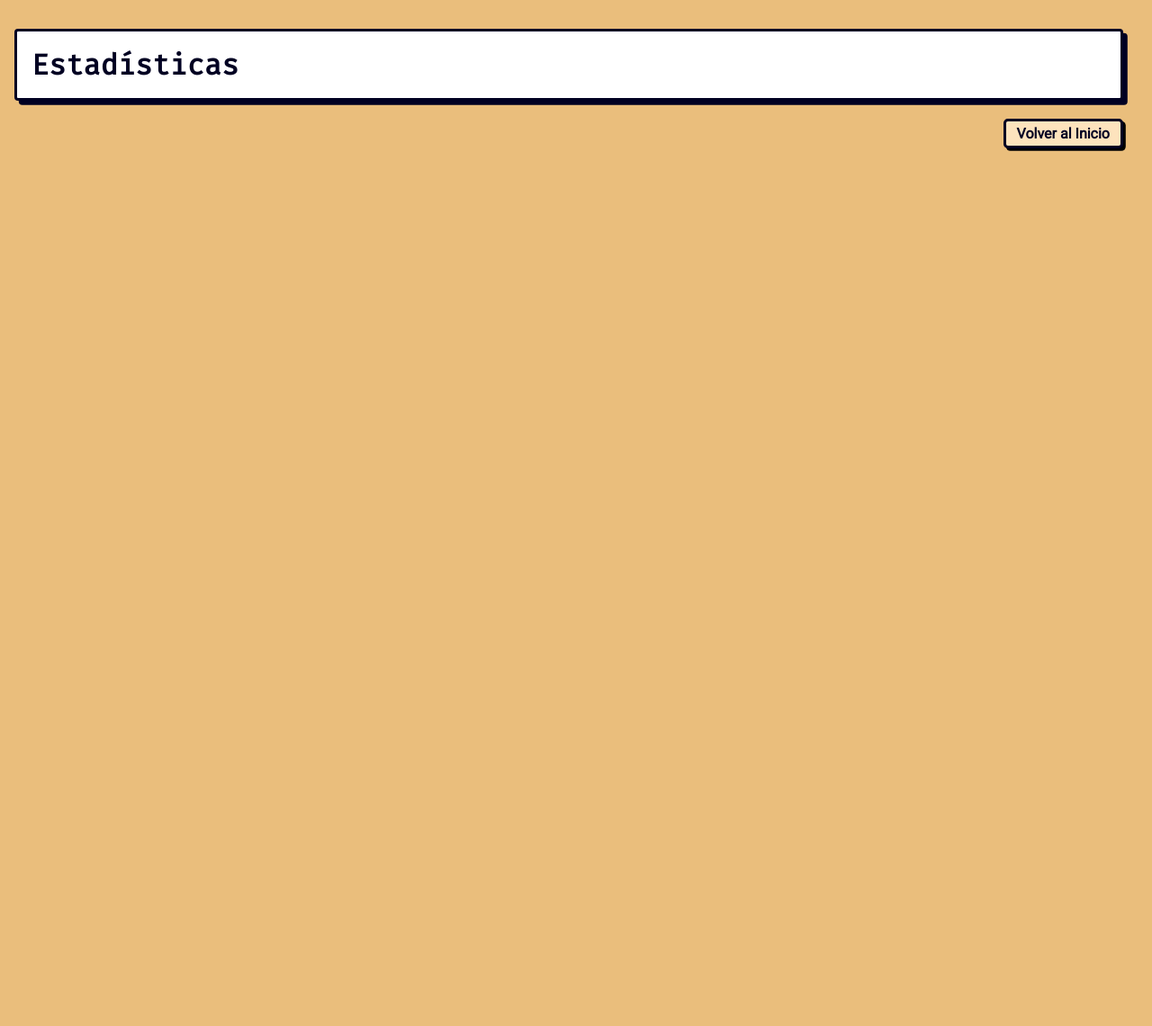
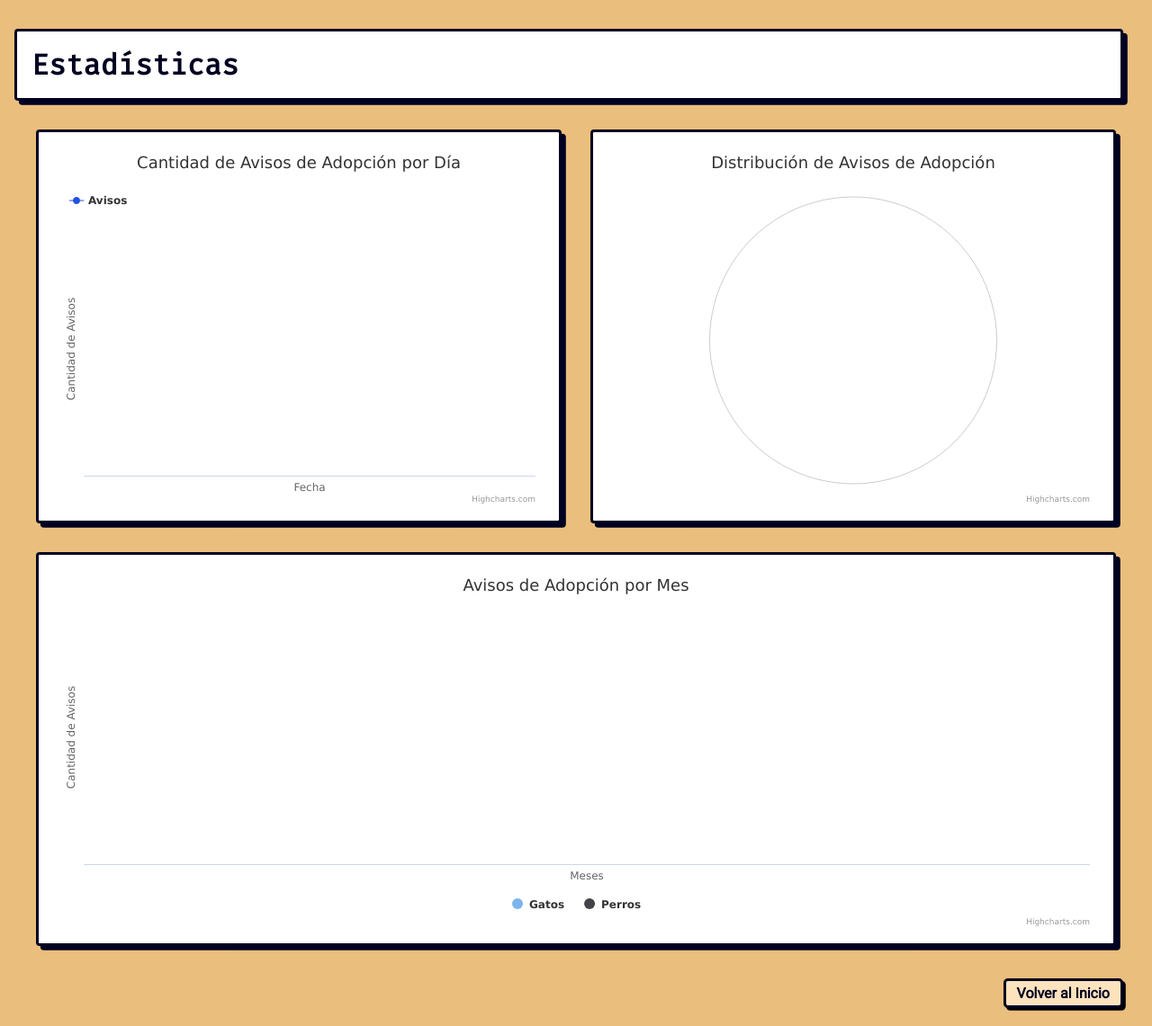
Before and after one commit to MelonSodaCat/desarrollo_web, a Flask app: page /estadisticas in a window 1280 px wide. Shown: the whole page at 90% size. Before the commit the page ends 168 px from the top, so only its background shows below. Run offline with Flask 3, Linux system fonts and the light colour scheme.

Commit message:
FEAT: Client side graph generation

```diff
--- a/flask_app/static/css/new_styles.css
+++ b/flask_app/static/css/new_styles.css
@@ -130,18 +130,49 @@
 }
 
 /* ===== Graphs ===== */
+/* ===== Graphs ===== */
 .graphs {
+  display: flex;
+  flex-wrap: wrap;
+  gap: 2rem;
   justify-content: center;
-  margin: 1em;
+  align-items: stretch;
+  margin: 2rem auto;
+  max-width: 1200px;
 }
-.graphs img {
-  max-width: 100%;
-  height: auto;
-  margin: 1em;
-  padding: .25em;
-  border: .2em solid var(--black-color);
-  background-color: var(--button-color);
+
+.highcharts-figure {
+  flex: 1 1 45%;
+  min-width: 350px;
+  margin: 0;
+  background: var(--card-bg);
+  border: 0.2em solid var(--black-color);
+  border-radius: 0.25em;
+  box-shadow: 0.3em 0.3em 0 0 var(--black-color);
+  padding: 1rem; /* gives breathing space between border and chart */
+  display: flex;
+  justify-content: center;
+  align-items: center;
 }
+
+/* Make Highcharts containers expand properly */
+.highcharts-figure > div {
+  width: 100%;
+  height: 400px;
+}
+
+/* 📱 Responsive behavior */
+@media (max-width: 768px) {
+  .highcharts-figure {
+    flex: 1 1 100%;
+  }
+
+  .highcharts-figure > div {
+    height: 300px;
+  }
+}
+
+
 
 /* ===== Form (improved main container) ===== */
 .main-container {
--- /dev/null
+++ b/flask_app/static/js/stats.js
@@ -0,0 +1,222 @@
+async function updateLineChart() {
+
+  try {
+
+    const response = await fetch("http://127.0.0.1:5000/get-stats-line");
+    if (!response.ok) {
+      throw new Error(`HTTP error! status: ${response.status}`);
+    }
+    data = await response.json();
+    let parsedData = data.map((item) => {
+      const [year, month, day] = item.fecha
+        .split("-")
+        .map((part) => parseInt(part, 10));
+      return [
+        Date.UTC(year, month - 1, day), // javascript month indices start from 0 !
+        item.count,
+      ];
+    });
+
+    // Get the chart by ID
+    const chart = Highcharts.charts.find(
+      (chart) => chart && chart.renderTo.id === "container-1"
+    );
+
+    if (chart) {
+    // Update the chart with new data
+    chart.update({
+      series: [
+        {
+          data: parsedData,
+        },
+      ],
+    });
+    } else {
+        throw new Error("Chart with ID 'container-1' not found.");
+    }
+  } catch (error) {
+    console.error("There has been a problem with your fetch operation:", error);
+    throw error;
+  }
+}
+
+async function updatePieChart() {
+    try {
+
+    const response = await fetch("http://127.0.0.1:5000/get-stats-pie");
+    if (!response.ok) {
+      throw new Error(`HTTP error! status: ${response.status}`);
+    }
+    data = await response.json();
+
+    // Get the chart by ID
+    const chart = Highcharts.charts.find(
+      (chart) => chart && chart.renderTo.id === "container-2"
+    );
+
+    if (chart) {
+    // Update the chart with new data
+    chart.update({
+      series: [
+        {
+          data: data,
+        },
+      ],
+    });
+    } else {
+        throw new Error("Chart with ID 'container-2' not found.");
+    }
+  } catch (error) {
+    console.error("There has been a problem with your fetch operation:", error);
+    throw error;
+  }
+
+
+}
+
+async function updateBarChart() {
+    try {
+
+    const response = await fetch("http://127.0.0.1:5000/get-stats-bar");
+    if (!response.ok) {
+      throw new Error(`HTTP error! status: ${response.status}`);
+    }
+    data = await response.json();
+
+    // Get the chart by ID
+    const chart = Highcharts.charts.find(
+      (chart) => chart && chart.renderTo.id === "container-3"
+    );
+
+    if (chart) {
+        const catSeriesData = data.find(d => d.name.toLowerCase() === "gato")?.data || [];
+        const dogSeriesData = data.find(d => d.name.toLowerCase() === "perro")?.data || [];
+    // Update the chart with new data
+        chart.series[0].update({
+
+            data: catSeriesData
+        });
+
+        // Update the series for dogs
+        chart.series[1].update({
+
+            data: dogSeriesData
+        });;
+    } else {
+        throw new Error("Chart with ID 'container-3' not found.");
+    }
+  } catch (error) {
+    console.error("There has been a problem with your fetch operation:", error);
+    throw error;
+  }
+
+
+}
+
+
+
+//Line Chart
+Highcharts.chart("container-1", {
+  chart: {
+    type: "line",
+  },
+  title: {
+    text: "Cantidad de Avisos de Adopción por Día",
+  },
+  xAxis: {
+    type: "datetime",
+    dateTimeLabelFormats: {
+      month: "%b %e, %Y",
+    },
+    title: {
+      text: "Fecha",
+    },
+  },
+  yAxis: {
+    title: {
+      text: "Cantidad de Avisos",
+    },
+  },
+  legend: {
+    align: "left",
+    verticalAlign: "top",
+    borderWidth: 0,
+  },
+
+  tooltip: {
+    shared: true,
+    crosshairs: true,
+  },
+
+  series: [
+    {
+      name: "Avisos",
+      data: [],
+      lineWidth: 1,
+      marker: {
+        enabled: true,
+        radius: 4,
+      },
+      color:"#2150e0",
+    },
+  ],
+});
+
+// Pie Chart
+Highcharts.chart('container-2', {
+    chart: {
+        type: 'pie'
+    },
+    title: {
+        text: 'Distribución de Avisos de Adopción'
+    },
+    series: [{
+        name: 'Avisos de Adopción',
+        data: []
+    }],
+    tooltip: {
+        pointFormat: '{series.name}: <b>{point.percentage:.1f}%</b>'
+    }
+});
+
+//Bar Chart
+Highcharts.chart('container-3', {
+    chart: {
+        type: 'column'
+    },
+    title: {
+        text: 'Avisos de Adopción por Mes'
+    },
+    xAxis: {
+        categories: ['Ene', 'Feb', 'Mar', 'Abr', 'May', 'Jun', 'Jul', 'Ago', 'Sep', 'Oct', 'Nov', 'Dic'],
+        title: {
+            text: 'Meses'
+        }
+
+    },
+    yAxis: {
+        min: 0,
+        title: {
+            text: 'Cantidad de Avisos'
+        }
+    },
+   series: [{
+        name: 'Gatos',
+        data: [] // Initial empty data for cats
+    }, {
+        name: 'Perros',
+        data: [] // Initial empty data for dogs
+    }],
+    tooltip: {
+        shared: true,
+        valueSuffix: ' avisos'
+    }
+});
+
+
+
+document.addEventListener("DOMContentLoaded", () => {
+  updateLineChart();
+  updatePieChart();
+  updateBarChart();
+});
--- a/flask_app/templates/estadisticas.html
+++ b/flask_app/templates/estadisticas.html
@@ -3,17 +3,25 @@
 
 {% block menu %} <h1> Estadísticas </h1> {% endblock %}
 
-{% block content %}{% endblock %}
+{% block content %}
+<div class="graphs">
+<figure class="highcharts-figure">
+        <div id="container-1"></div>
+</figure>
+<figure class="highcharts-figure">
+  <div id="container-2"></div>
+</figure>
+<figure class="highcharts-figure">
+  <div id="container-3"></div>
+</figure>
 
+</div>
+{% endblock %}
 
+{% block javascript %}
+<script src="https://code.highcharts.com/highcharts.js"></script>
+<script src="{{ url_for('static', filename='js/stats.js') }}"></script>
+{% endblock %}
 
-
-    <div class="menu">
-        <h1> Estadísticas</h1>
-    </div>
-    <div class="graphs">
-        <img src="./imgs/grafico_lineas.png" height="300" width="300" alt="Grafico días y avisos">
-        <img src="./imgs/grafico_torta.png" height="250" width="250" alt="Distribucion entre gatos y perros">
-        <img src="./imgs/grafico_barra.png" height="300" width="300" alt="Avisos en meses, por raza">
-
-    </div>
+</body>
+</html>
```
